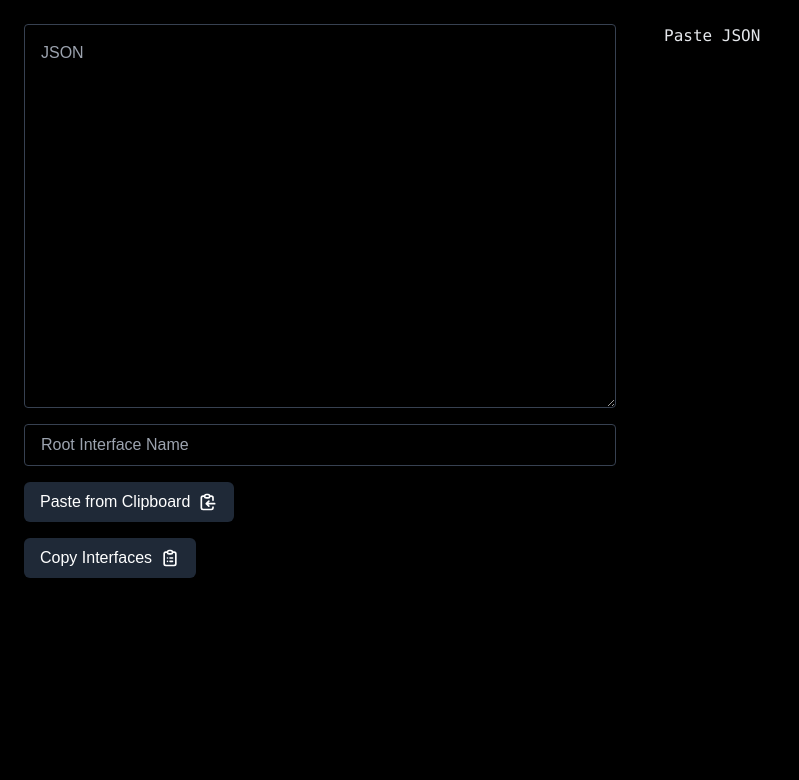
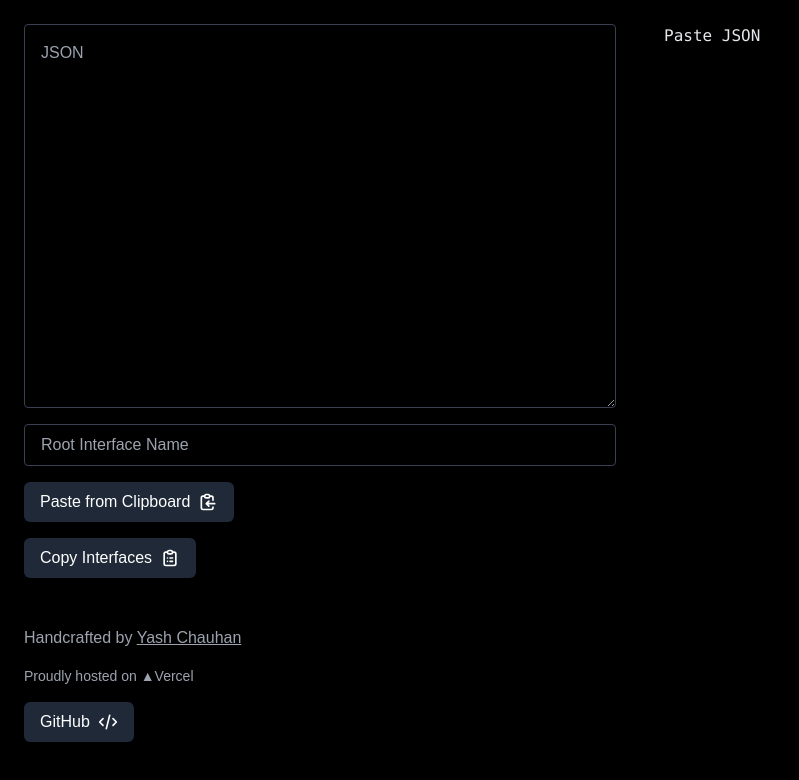
Before and after one commit to yc-codes/json-2-ts, a Next.js app: page / in a window 1280 px wide. Shown: the top 780 px of the page, without its empty margins (0-799 px from the left). Built offline with nearby package versions, Linux system fonts and the light colour scheme; a web font is replaced by a local one.

Commit message:
promotion

```diff
--- a/pages/index.tsx
+++ b/pages/index.tsx
@@ -1,11 +1,11 @@
+import { BanIcon, ClipboardCheckIcon, ClipboardCopyIcon, ClipboardListIcon, CodeIcon } from '@heroicons/react/outline'
 import JsonToTS from "json-to-ts"
+import Head from 'next/head'
 import React, { useEffect, useState } from "react"
 import Button from "../components/button/Button"
+import { isJson } from "../helpers/json"
 import useDebounce from "../hooks/useDebounce"
-import Head from 'next/head'
-import { isJson } from "../helpers/json"
 import useLocalStorage from "../hooks/useLocalStorage"
-import { ClipboardIcon, ClipboardCopyIcon, ClipboardListIcon, ClipboardCheckIcon } from '@heroicons/react/outline'
 
 export default function Home() {
 
@@ -164,6 +164,22 @@ export default function Home() {
               </div>
             </Button>
           </div>
+          <div className="py-2" />
+          <p className="text-gray-400">Handcrafted by <a className="hover:text-blue-500 underline" href="https://twitter.com/yc_codes">Yash Chauhan</a></p>
+          <p className="text-gray-400 text-sm">Proudly hosted on <a className="hover:underline hover:text-blue-500" href="https://vercel.com">▲Vercel</a></p>
+          <div className="">
+            <Button
+              onClick={() => {
+                const githubLink = 'https://github.com/yc-codes/json-2-ts'
+                window.open(githubLink)
+              }}
+            >
+              <div className="flex space-x-2 items-center">
+                <p>GitHub</p>
+                <CodeIcon className="h-5" />
+              </div>
+            </Button>
+          </div>
         </section>
         <section>
           <div className="whitespace-pre p-6 lg:h-screen overflow-y-auto text-gray-200">
```
